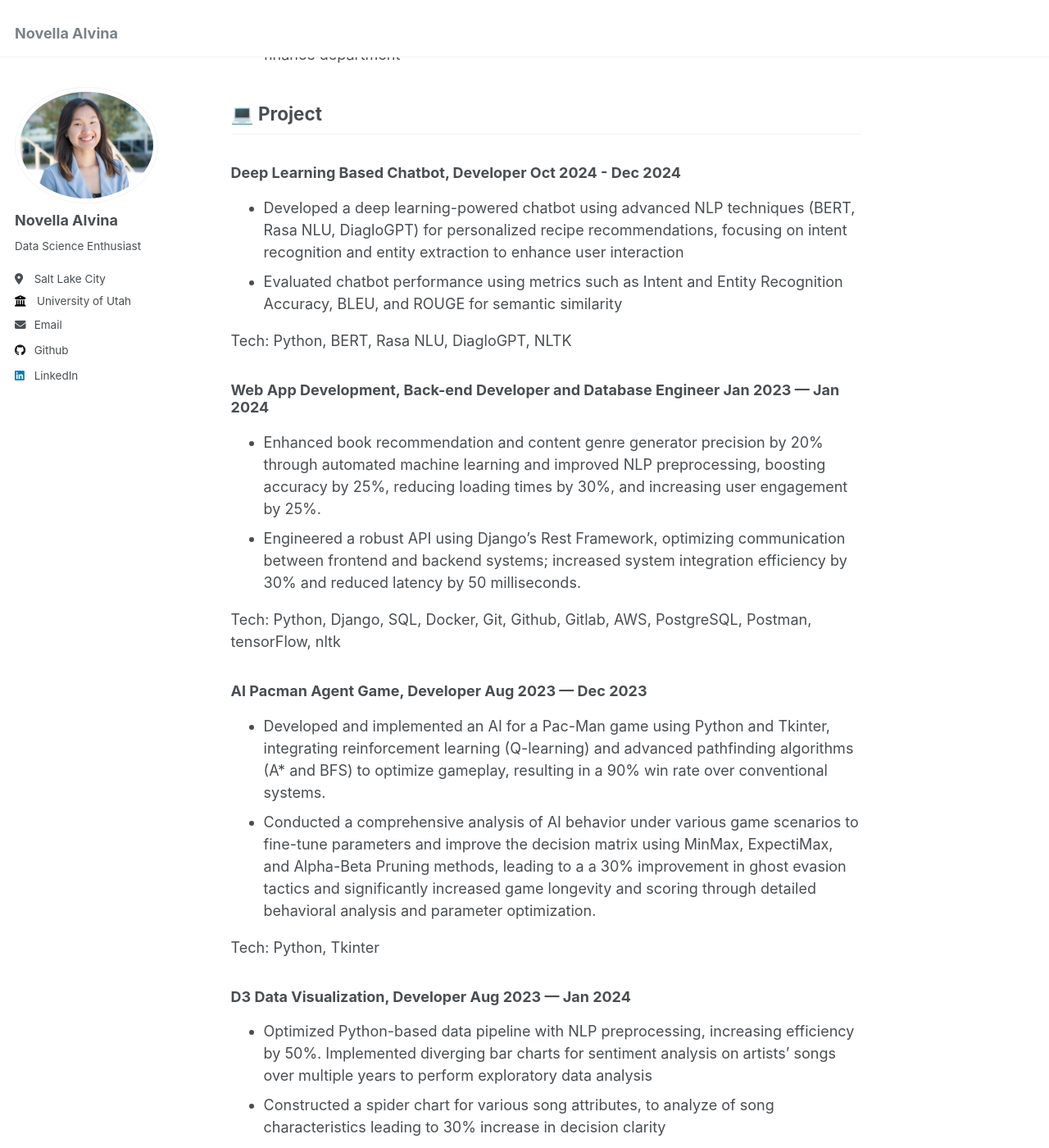
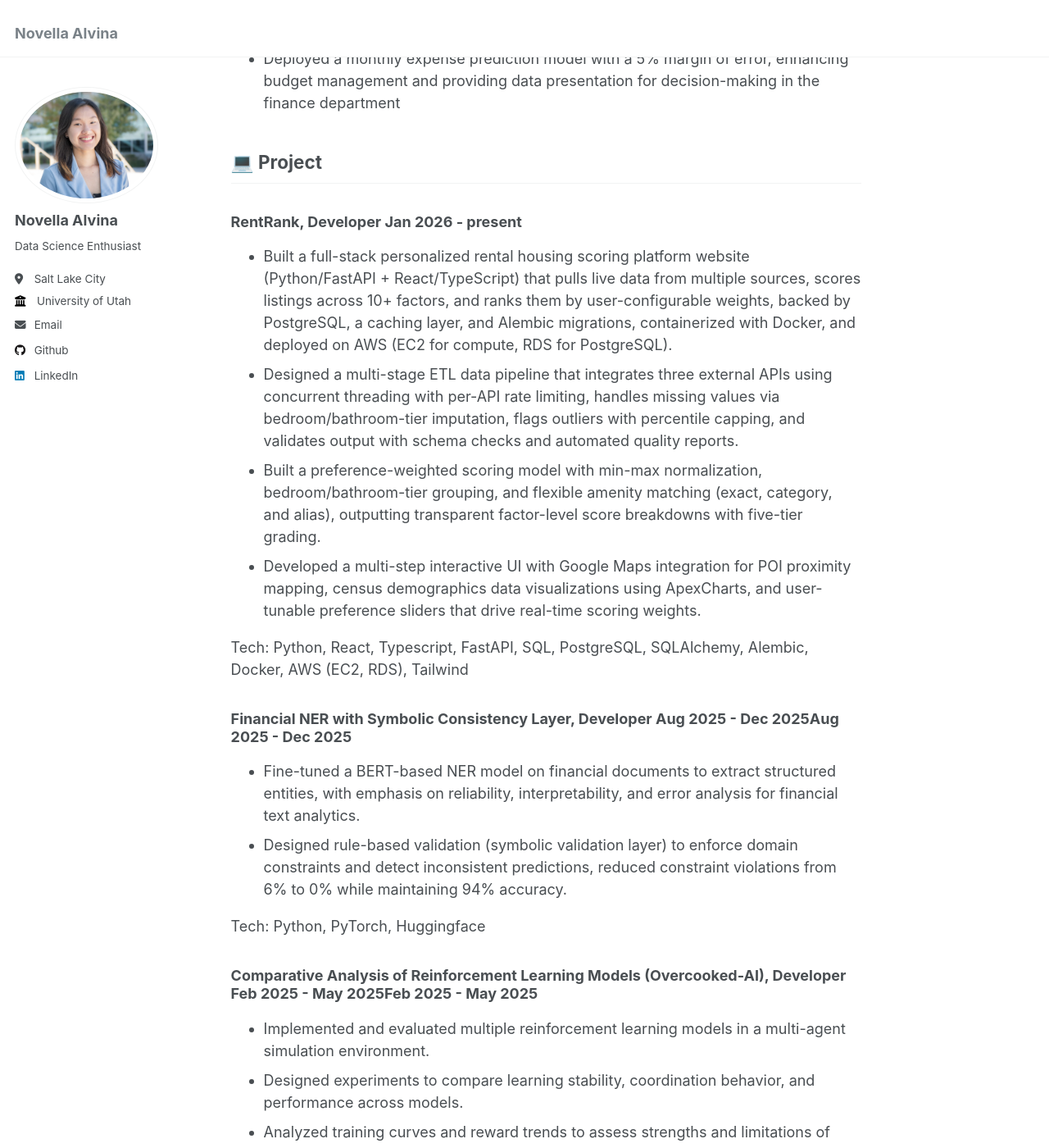
Before and after one commit to novellaalvina/novellaalvina.github.io, a Jekyll site: the page built from _pages/about.md, in a window 1280 px wide and 1400 px high, scrolled down 2459 px. Shown: the whole window at 82% size. Built offline with Jekyll 4.4.1, drawn with Linux system fonts in a browser that asks for light colours; some of the changed text lies outside the part shown.

Commit message:
update summary, skills, rentrank project and the research paper link

```diff
--- a/_pages/about.md
+++ b/_pages/about.md
@@ -6,9 +6,9 @@ redirect_from:
   - /about/
   - /about.html
 ---
-  👩🏻‍💻 I'm a graduate student at the University of Utah.
+👩🏻‍💻 I'm Novella — a recent M.S. Computing (AI) graduate from the University of Utah, passionate about building data-driven systems, from designing ML pipelines to engineering the full-stack applications that bring them to life.
 
-  🔬 I'm currently part of [LL4MA](https://robot-learning.cs.utah.edu/), instructed by [Prof. Tucker Hermans](https://robot-learning.cs.utah.edu/thermans).
+🔬 During my graduate studies, I worked as a research assistant at [LL4MA](https://robot-learning.cs.utah.edu/) under [Prof. Tucker Hermans](https://robot-learning.cs.utah.edu/thermans), where I built ETL pipelines for robotics applications and co-authored a paper accepted for CoRL 2025.
 
 ## 🚀 Interest
 
@@ -67,7 +67,7 @@ redirect_from:
 
 ## 📝 Featured Publications
 
-### Yixuan Huang, Tucker Hermans, \underline{Novella Alvina}, Mohanraj Devendran Shanthi. “Fail2Progress: Learning from Failures with Stein Variational Gradient Descent for Robot Manipulation Tasks”. Robotics: Science and Systems (RSS). 2025 [in preparation]
+### Yixuan Huang, Tucker Hermans, Novella Alvina, Mohanraj Devendran Shanthi. ["Fail2Progress: Learning from Failures with Stein Variational Gradient Descent for Robot Manipulation Tasks"](https://sites.google.com/view/fail2progress). Conference on Robot Learning (CoRL). 2025.
 - Co-author on a research paper investigating learning from failures based on an active-learning approach, posing failure-informed data generation in simulation as a variational inference problem
 - Helped in analysis of experimental findings to generate figures and video demonstration of the planning approach and failure reasoning methodologies to communicate results and theoretical concepts
 - Adapt and evaluate object detection and segmentation model in robotic tasks, contributing to the refinement of failure-handling strategies
@@ -77,9 +77,11 @@ redirect_from:
 ### Research Assistant for LL4MA lab Aug 2024 - present
 University of Utah
 
+- Designed and maintained ETL pipelines integrating vision and language model outputs into unified backend systems, implementing
+validation, error handling, and performance monitoring to ensure data integrity for downstream robotics applications.
+- Collaborated cross-functionally with colleagues and department heads to define requirements, document technical specifications,
+and co-author a paper accepted for CoRL 2025 publication
 - Adapt and optimized motion planning, grasping algorithms, and data heuristic collection code for the STRETCH robot using Isaac Sim, ensuring seamless simulation functionality
-- Design a scalable, parallelized framework integrating motion planning and data collection, improving efficiency, streamlining workflows, and advancing collaborative robotics research.
-- Enhanced the localization and mapping capabilities of the STRETCH robot by integrating the SplaTAM SLAM system with advanced data fusion techniques, improving navigation accuracy by 10%, and optimizing 3D Gaussian splat mapping to reduce rendering time by 10% through efficient processing of RGB-D data from the RealSense camera
 
 ### Teaching Assistant for Machine Learning course Aug 2023 — Dec 2023
 University of Utah Salt Lake City, UT
@@ -94,6 +96,38 @@ Harapan Bangsa Foundation Tangerang, Indonesia
 - Deployed a monthly expense prediction model with a 5% margin of error, enhancing budget management and providing data presentation for decision-making in the finance department
 
 ## 💻 Project
+
+### RentRank, Developer Jan 2026 - present
+- Built a full-stack personalized rental housing scoring platform website (Python/FastAPI + React/TypeScript) that pulls live data from
+multiple sources, scores listings across 10+ factors, and ranks them by user-configurable weights, backed by PostgreSQL, a caching
+layer, and Alembic migrations, containerized with Docker, and deployed on AWS (EC2 for compute, RDS for PostgreSQL).
+- Designed a multi-stage ETL data pipeline that integrates three external APIs using concurrent threading with per-API rate limiting,
+handles missing values via bedroom/bathroom-tier imputation, flags outliers with percentile capping, and validates output with
+schema checks and automated quality reports.
+- Built a preference-weighted scoring model with min-max normalization, bedroom/bathroom-tier grouping, and flexible amenity matching (exact, category, and alias), outputting transparent factor-level score breakdowns with five-tier grading.
+- Developed a multi-step interactive UI with Google Maps integration for POI proximity mapping, census demographics data visualizations using ApexCharts, and user-tunable preference sliders that drive real-time scoring weights.
+
+Tech: Python, React, Typescript, FastAPI, SQL, PostgreSQL, SQLAlchemy, Alembic, Docker, AWS (EC2, RDS), Tailwind
+
+### Financial NER with Symbolic Consistency Layer, Developer Aug 2025 - Dec 2025Aug 2025 - Dec 2025
+- Fine-tuned a BERT-based NER model on financial documents to extract structured entities, with emphasis on reliability, interpretability, and error analysis for financial text analytics.
+- Designed rule-based validation (symbolic validation layer) to enforce domain constraints and detect inconsistent predictions, reduced constraint violations from 6% to 0% while maintaining 94% accuracy.
+
+Tech: Python, PyTorch, Huggingface
+
+### Comparative Analysis of Reinforcement Learning Models (Overcooked-AI), Developer Feb 2025 - May 2025Feb 2025 - May 2025
+- Implemented and evaluated multiple reinforcement learning models in a multi-agent simulation environment.
+- Designed experiments to compare learning stability, coordination behavior, and performance across models.
+- Analyzed training curves and reward trends to assess strengths and limitations of each approach.
+- Built tools to support systematic evaluation and comparison of model behavior.
+
+Tech: Python, PyTorch, TensorFlow, Pandas, NumPy
+
+### Research-Based Data Cleaning System (IHCS) -Data Processing & Standardization, Lead Developer Feb 2025 - May 2025Feb 2025 - May 2025
+- Built an ETL pipeline to clean and standardize noisy datasets emphasized data quality, consistency, and readiness for downstream analytics.
+- Improved data accuracy from 65% baseline (OpenRefine) to 80% through probabilistic consistency checking.
+
+Tech: Python, SQL, Apache Spark, Pandas, NumPy
 
 ### Deep Learning Based Chatbot, Developer Oct 2024 - Dec 2024
 - Developed a deep learning-powered chatbot using advanced NLP techniques (BERT, Rasa NLU, DiagloGPT) for personalized recipe recommendations, focusing on intent recognition and entity extraction to enhance user interaction
@@ -156,7 +190,7 @@ td, th {
 <!-- </span>
 </p> -->
 
-<p style="text-align:left;">
+<!-- <p style="text-align:left;">
 <span style="float:left;">
   <h3 style="font-weight: bold">Courses</h3>
   <p style="text-align:left;"> ✅ Machine Learning</p>
@@ -166,7 +200,7 @@ td, th {
   <p style="text-align:left;"> ✅ Database Systems</p>
   <p style="text-align:left;"> ✅ Data Mining</p>
   <p style="text-align:left;"> ✅ Statistical Analysis R Programming</p>
-</span>
+</span> -->
 
 <!-- ### Other Skills  -->
 <!-- <style>
@@ -182,7 +216,7 @@ td, th {
 
 <!-- <p style="text-align:right;"> -->
 <!-- <span style="float:right;"> -->
-  <h3 style="font-weight: bold">
+  <!-- <h3 style="font-weight: bold">
     Other Skills
   </h3>
 <p style="text-align:left;"> ✅ R </p>
@@ -190,4 +224,16 @@ td, th {
 <p style="text-align:left;"> ✅ Java </p>
 <p style="text-align:left;"> ✅ C </p>
 <p style="text-align:left;"> ✅ Microsoft Office Suite </p>
-</p>
+</p> -->
+
+<div>
+  <ul>
+    <li>Languages: Python, SQL, JavaScript, TypeScript, R</li>
+    <li>ML/AI: PyTorch, TensorFlow, scikit-learn, NLP</li>
+    <li>Data Engineering: Apache Spark, ETL, Database Design</li>
+    <li>Backend: Django, FastAPI, PostgreSQL, REST APIs  </li>
+    <li>Frontend: React, Tailwind CSS</li>
+    <li>Cloud/DevOps: AWS, Docker, Git </li>
+    <li>Tools: Tableau, Linux, Postman</li>
+  </ul>
+</div>
```
